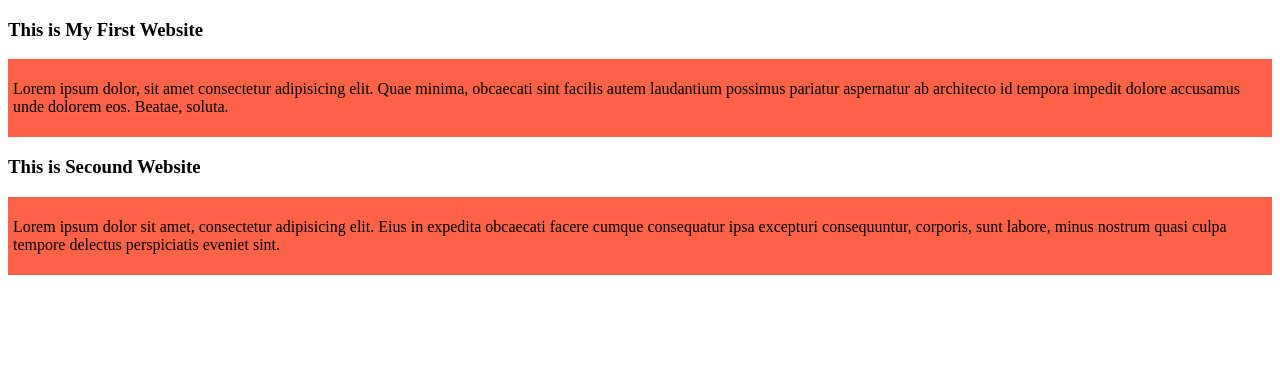
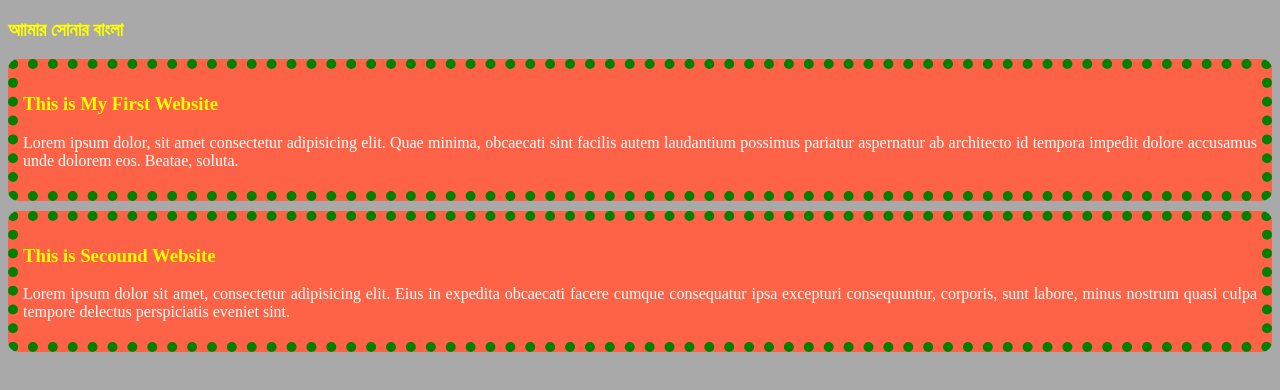
Before and after one commit to BongoCoderBD/Web-Development-Course-2023, a plain HTML site: page index.html in a window 1280 px wide. Drawn offline with Linux system fonts and the light colour scheme.

Commit message:
added style

```diff
--- a/index.html
+++ b/index.html
@@ -8,15 +8,19 @@
 </head>
 <body>
 
-    <h3>This is My First Website</h3>
+    <header>
+        <h3>আামার সোনার বাংলা</h3>
+    </header>
 
     <div>
+        <h3>This is My First Website</h3>
         <p>Lorem ipsum dolor, sit amet consectetur adipisicing elit. Quae minima, obcaecati sint facilis autem laudantium possimus pariatur aspernatur ab architecto id tempora impedit dolore accusamus unde dolorem eos. Beatae, soluta.</p>
     </div>
 
-    <h3>This is Secound Website</h3>
+
 
     <div>
+        <h3>This is Secound Website</h3>
         <p>Lorem ipsum dolor sit amet, consectetur adipisicing elit. Eius in expedita obcaecati facere cumque consequatur ipsa excepturi consequuntur, corporis, sunt labore, minus nostrum quasi culpa tempore delectus perspiciatis eveniet sint.</p>
     </div>
 
--- a/styles/blog.css
+++ b/styles/blog.css
@@ -2,4 +2,22 @@ div{
     background-color: tomato;
     padding: 5px;
     margin-bottom: 10px;
+    border: 10px dotted green;
+    border-radius: 10px;
+    padding: 5px;
 }
+
+p{
+    color: white;
+    tab-size: 50px;
+    text-align: justify;
+}
+
+h3{
+    color: yellow;
+
+}
+
+body{
+    background-color: darkgray;
+}
```
